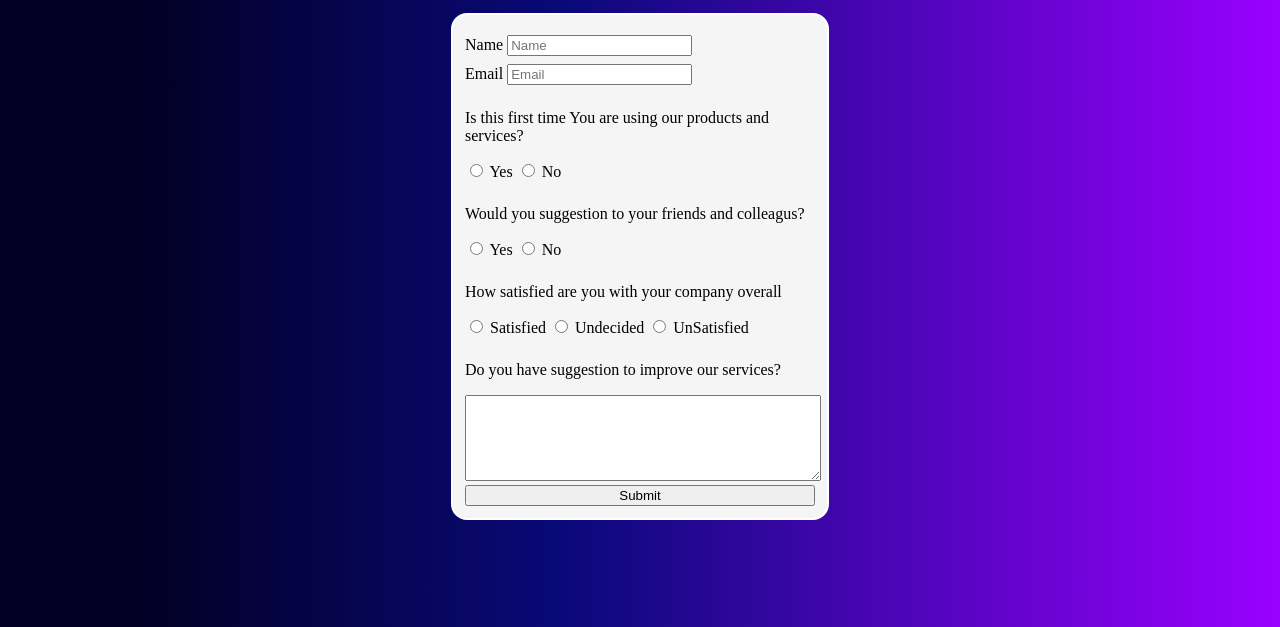
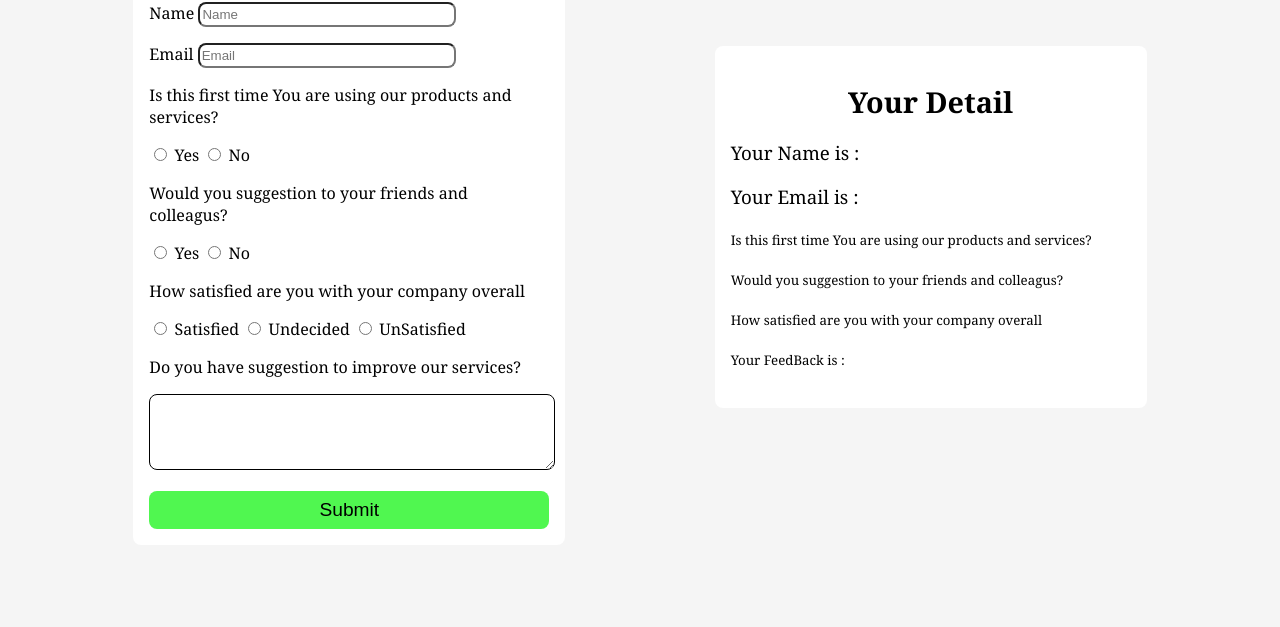
Before and after one commit to Ritik-Kumar-2002/Cloud--Vandana-Assignment, a plain HTML site: page SurveyForm/index.html in a window 1280 px wide. Shown: the part 173-800 px from the top of the page. Drawn offline with Linux system fonts and the light colour scheme.

Commit message:
survey form

```diff
--- a/SurveyForm/index.css
+++ b/SurveyForm/index.css
@@ -2,30 +2,79 @@ body{
     box-sizing: border-box;
     padding: 0px;
     margin: 0px;
+    font-family: Georgia, 'Times New Roman', Times, serif;
+    background-color: whitesmoke
+}
+.form-wrap{
     display: flex;
     align-items: center;
-    justify-content: center;
+    justify-content: space-evenly;
     height: 100vh;
-    background: rgb(2,0,36);
-    background: linear-gradient(90deg, rgba(2,0,36,1) 11%, rgba(9,9,121,1) 44%, rgba(154,0,255,1) 100%);
-    flex-direction: column;
-    color: white;
+    flex-wrap: wrap;
 }
-.form-wrap{
-    width: 350px;
-    border: 2px solid white;
-    background-color: whitesmoke;
-    color: black;
-    padding: 0.75rem;
-    border-radius: 1rem;
-    display: flex;
-    flex-direction: column;
-    justify-content: space-evenly;
+
+#customerSurvey{
+    /* border: 2px solid black; */
+    width: 400px;
+    height: auto;
+    border-radius: 0.5rem;
+    padding: 1rem;
+    background-color: white;
+    margin: 1rem;
 }
-.form-wrap div{
-    margin-top: 0.5rem;
+#customerSurvey div{
+    margin-bottom:1rem;
+}
+
+#displayWrap{
+    /* border: 2px solid black; */
+    width: 400px;
+    border-radius: 0.5rem;
+    padding: 1rem;
+    background-color: white;
+    margin: 1rem;
+}
+button{
+    width: 100%;
+    padding: 0.5rem;
+    font-size: 1.2rem;
+    background-color: rgb(80, 247, 80);
+    border: 0px;
+    border-radius: 0.5rem;
+    cursor: pointer;
+}
+button:hover{
+    background-color: rgb(3, 241, 3);
+}
+input[type= text] {
+    min-width: 250px;
+    width: auto;
+    height: 1.2rem;
+    border-radius: 0.5rem;
+}
+input[type= email] {
+    min-width: 250px;
+    width: auto;
+    height: 1.2rem;
+    border-radius: 0.5rem;
+}
+input[type= radio] {
+    cursor: pointer;
 }
 textarea{
     width: 100%;
-    min-height: 5rem;
+    min-height: 70px;
+    border: 1px solid black;
+    border-radius: 0.5rem;
 }
+
+h1{
+    text-align: center;
+    font-size: 1.8rem;
+}
+h3{
+    font-weight: 300;
+}
+h5{
+    font-weight: 100;
+}
--- a/SurveyForm/index.html
+++ b/SurveyForm/index.html
@@ -9,42 +9,60 @@
 </head>
 
 <body>
+    <div class="form-wrap">
+
+        <div id='customerSurvey'>
+
+            <form action="formSubmit()" id="formId">
+
+                <h1> Customer Survey Form </h1>
+
                     <div>
-        <h1> Customer Survey Form </h1>
-    </div>
-    <div class="form-wrap">
-        <div>
-            <label>Name</label> <input type="text" id='name' placeholder="Name" />
+                        <label for="name">Name</label>
+                        <input type="text" id='name' placeholder="Name" class="form-control" required/>
+                        <small></small>
                     </div>
                     <div>
-            <label>Email</label> <input type="email" id='email' placeholder="Email" />
+                        <label>Email</label>
+                        <input type="email" id='email' placeholder="Email" class="form-control" required/>
                     </div>
                     <div>
                         <p>Is this first time You are using our products and services? </p>
-            <input type="radio" /> <label>Yes</label>
-            <input type="radio" /> <label>No</label>
+                        <input type="radio" name="choice1" value="Yes" required/> <label>Yes</label>
+                        <input type="radio" name="choice1" value="No" required/> <label>No</label>
                     </div>
 
                     <div>
                         <p>Would you suggestion to your friends and colleagus? </p>
-            <input type="radio" /> <label>Yes</label>
-            <input type="radio" /> <label>No</label>
+                        <input type="radio" name="choice2" value="Yes" required/> <label>Yes</label>
+                        <input type="radio" name="choice2" value="No" required/> <label>No</label>
                     </div>
 
                     <div>
                         <p>How satisfied are you with your company overall </p>
-            <input type="radio" /> <label>Satisfied</label>
-            <input type="radio" /> <label>Undecided</label>
-            <input type="radio" /> <label>UnSatisfied</label>
+                        <input type="radio" name="choice3" value="satisfied" /> <label>Satisfied</label>
+                        <input type="radio" name="choice3" value="undecided" /> <label>Undecided</label>
+                        <input type="radio" name="choice3" value="unsatisfied" /> <label>UnSatisfied</label>
                     </div>
 
                     <div>
                         <p>Do you have suggestion to improve our services? </p>
-            <textarea id="subject"></textarea>
+                        <textarea id="subject" class="form-control"></textarea>
+                    </div>
+                    <button type="submit" id="submit">Submit</button>
+            </form>
+
         </div>
 
-
-        <button>Submit</button>
+        <div id="displayWrap">
+            <h1> Your Detail </h1>
+            <h3 class="username">Your Name is : </h3>
+            <h3 class="useremail"> Your Email is : </h3>
+            <h5 class="userchoice1"> Is this first time You are using our products and services? </h5>
+            <h5 class="userchoice2"> Would you suggestion to your friends and colleagus? </h5>
+            <h5 class="userchoice3"> How satisfied are you with your company overall </h5>
+            <h5 class="userfeedback"> Your FeedBack is : </h5>
+        </div>
     </div>
 </body>
 <script src="./index.js"></script>
--- a/SurveyForm/index.js
+++ b/SurveyForm/index.js
@@ -0,0 +1,54 @@
+const submit = document.getElementById("submit");
+const form = document.getElementById('customerSurvey');
+let name= document.getElementById('name');
+let email = document.getElementById('email');
+let subject = document.getElementById("subject");
+let choice1 = document.getElementsByName('choice1');
+let choice2 = document.getElementsByName('choice2');
+let choice3 = document.getElementsByName('choice3');
+
+let username = document.getElementsByClassName('username')[0];
+let useremail = document.getElementsByClassName('useremail')[0];
+let userchoice1 = document.getElementsByClassName('userchoice1')[0];
+let userchoice2 = document.getElementsByClassName('userchoice2')[0];
+let userchoice3 = document.getElementsByClassName('userchoice3')[0];
+let userfeedback = document.getElementsByClassName('userfeedback')[0];
+
+
+customerSurvey.addEventListener("submit", (event) => {
+    event.preventDefault();
+
+    username.innerHTML = username.innerHTML + name.value;
+    useremail.innerHTML = useremail.innerHTML + email.value;
+    userfeedback.innerHTML = userfeedback.innerHTML + subject.value;
+
+    if(choice1[0].checked === true ){
+        userchoice1.innerHTML = userchoice1.innerHTML + "YES";
+        console.log("YES");
+    }else {
+        userchoice1.innerHTML = userchoice1.innerHTML + "NO";
+        console.log("NO");
+    }
+
+    if(choice2[0].checked === true ){
+        userchoice2.innerHTML = userchoice2.innerHTML + "YES";
+        console.log("YES");
+    }else {
+        userchoice2.innerHTML = userchoice2.innerHTML + "NO";
+        console.log("NO");
+    }
+
+    if(choice3[0].checked === true ){
+        userchoice3.innerHTML = userchoice3.innerHTML + "Satisfied";
+        console.log("Satisfied");
+    }else if(choice3[1] == true ){
+        userchoice3.innerHTML = userchoice3.innerHTML + "Undecided";
+        console.log("Undecided");
+    }else{
+        userchoice3.innerHTML = userchoice3.innerHTML + "UnSatisfied";
+        console.log("UnSatisfied");
+    }
+
+    document.getElementById("formId").reset();
+
+})
```
Lines whose indentation alone changed are shown as unchanged.
